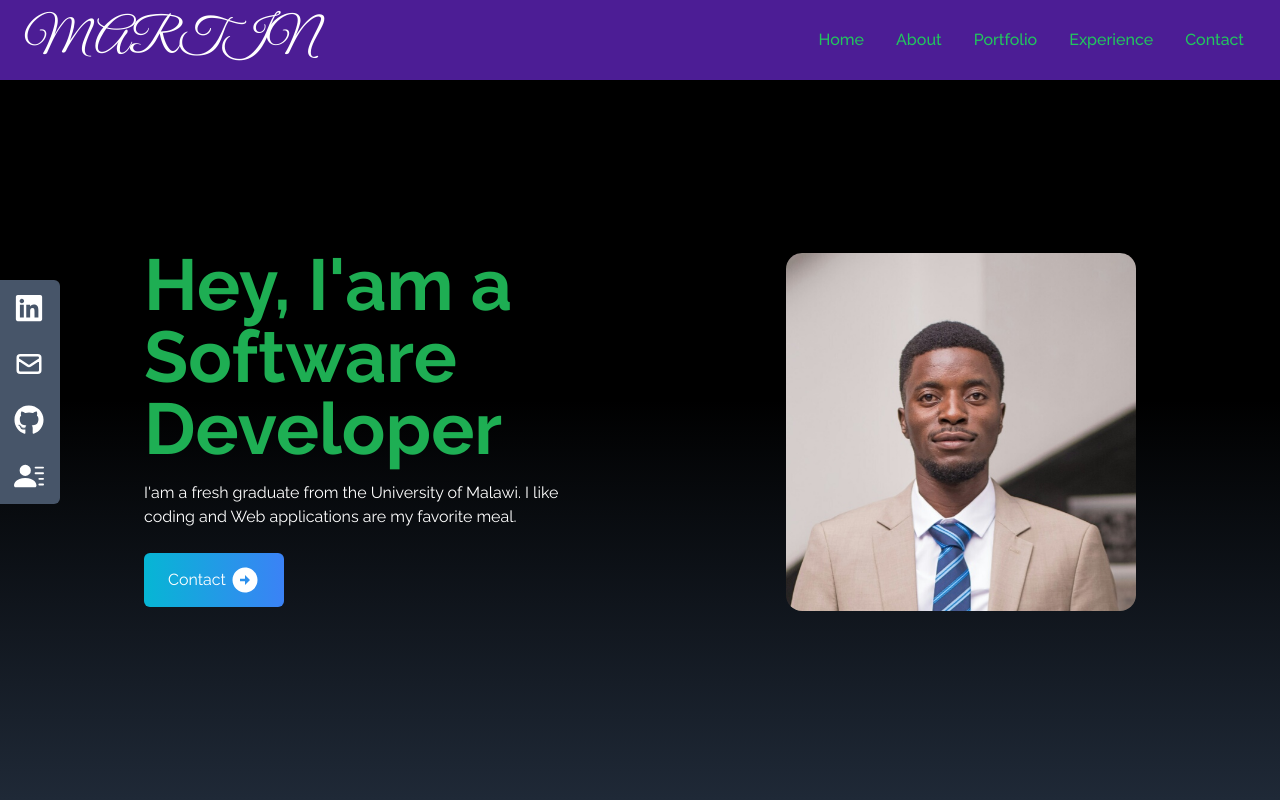
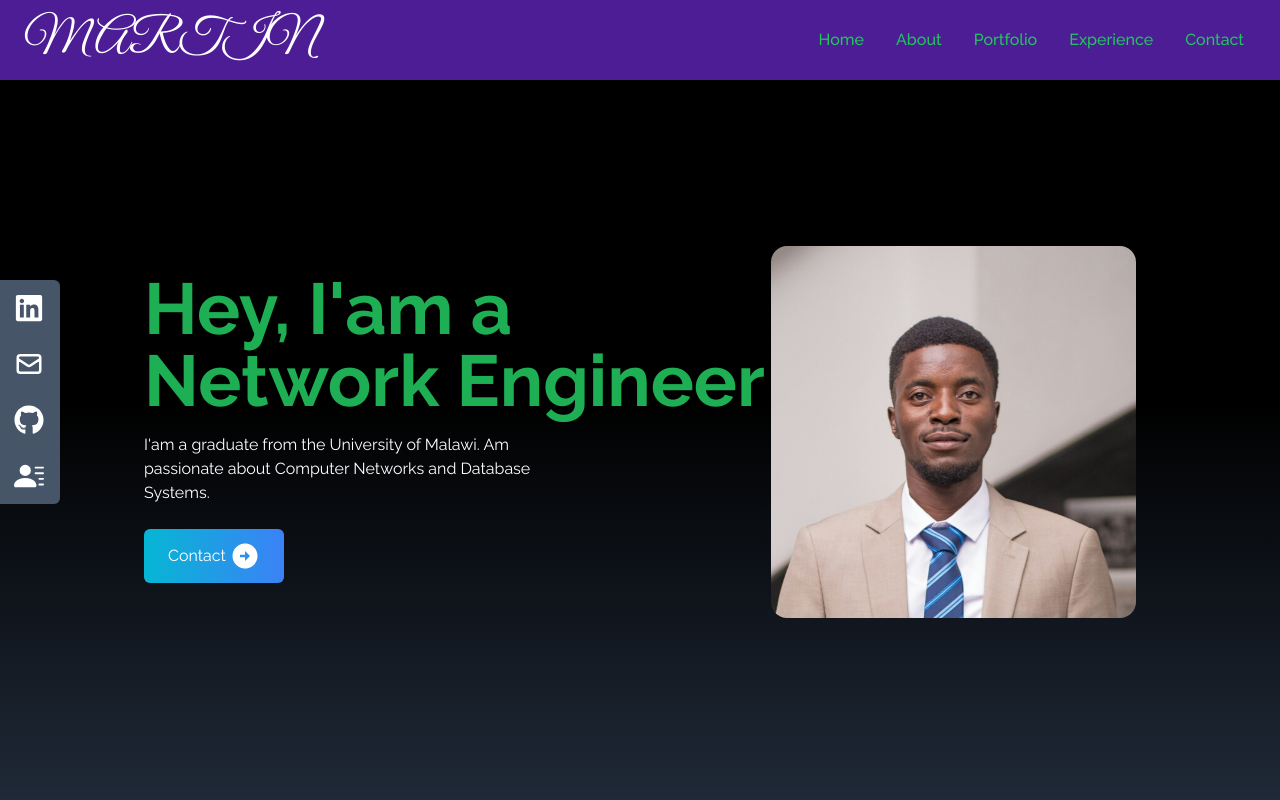
Before and after one commit to MARTINCHUNGA/my-portfolio, a React (Create React App) app: page / in a window 1280 px wide. Shown: the top 800 px of the page. Built offline with nearby package versions, Linux system fonts and the light colour scheme; a web font is replaced by a local one.

Commit message:
Added Resume

```diff
--- a/src/components/Home.jsx
+++ b/src/components/Home.jsx
@@ -13,11 +13,11 @@ const Home = () => {
          justify-center h-full px-4 md:flex-row'>
             <div className='flex flex-col justify-center h-full'>
                 <h2 className='text-4xl animate-pulse sm:text-7xl font-bold text-green-500'>
-                    Hey, I'am a Software Developer
+                    Hey, I'am a Network Engineer
                 </h2>
                 <p className='py-4 max-w-md text-white'>
-                    I'am a fresh graduate from the University of Malawi. I like coding and
-                    Web applications are my favorite meal.
+                    I'am a graduate from the University of Malawi. Am passionate about Computer
+                    Networks and Database Systems.
                 </p>
                 <div>
                     <Link to="contact" smooth duration={500} className='group text-white w-fit px-6 py-3 my-2 flex items-center
--- a/src/components/SocialLinks.jsx
+++ b/src/components/SocialLinks.jsx
@@ -41,7 +41,7 @@ function SocialLinks() {
                  Resume <BsFillPersonLinesFill size={30}/>
                 </>
             ),
-            href: '/Martin.pdf',
+            href: '/Martin Chunga.pdf',
             style:'rounded-br-md',
             download: true
         },
```
Also changed, not shown: 1 other file (tests, documents, lock files or other folders).
